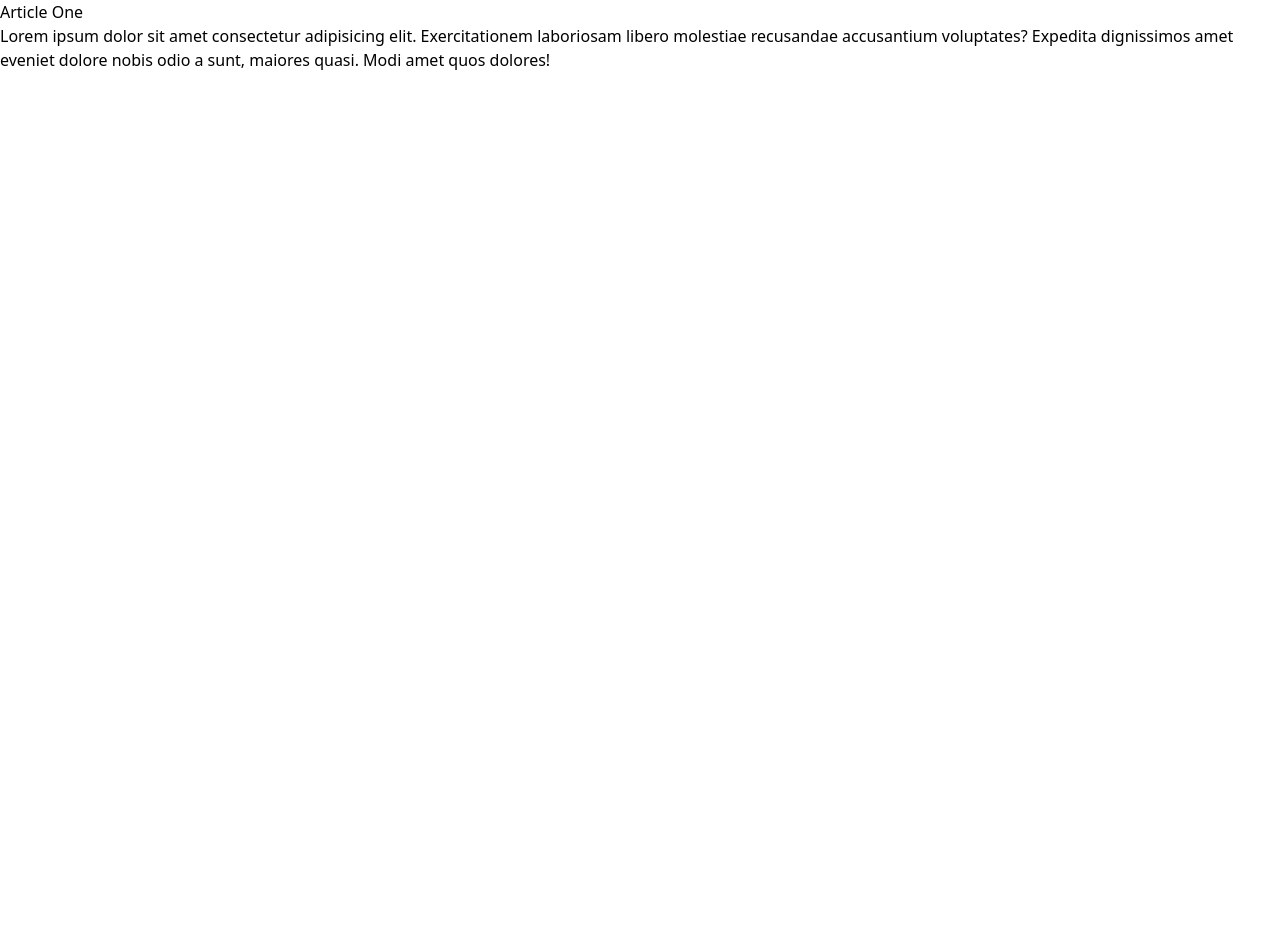
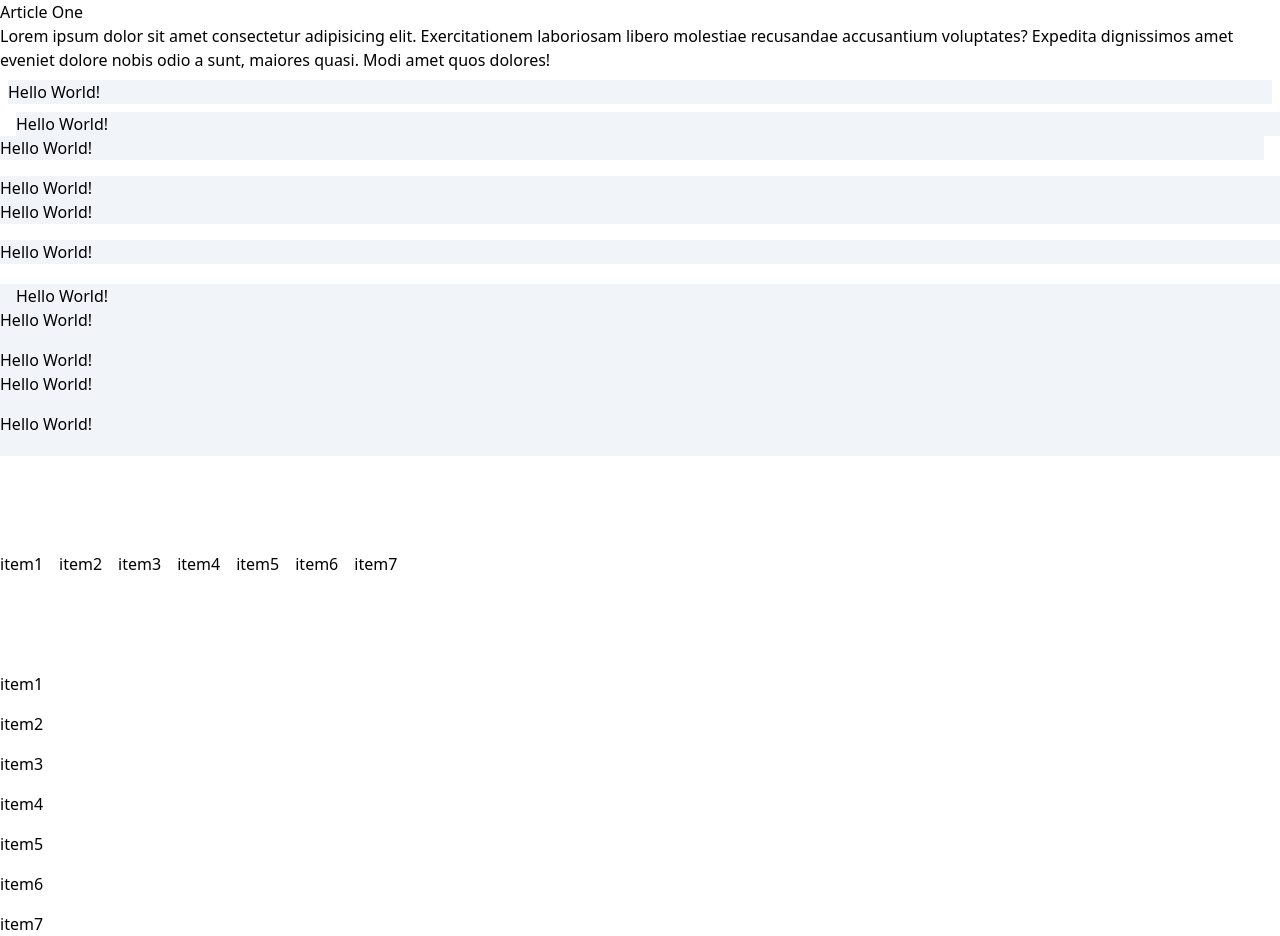
Before and after one commit to montejododger/tailwind-practice, a website: page tailwind-sandbox/tailwind-sandbox-starter/03-container-spacing/index.html in a window 1280 px wide. Before the commit the page ends 800 px from the top, so only its background shows below. Drawn offline with nearby package versions, Linux system fonts and the light colour scheme.

Commit message:
container-spacing

```diff
--- a/tailwind-sandbox/tailwind-sandbox-starter/03-container-spacing/index.html
+++ b/tailwind-sandbox/tailwind-sandbox-starter/03-container-spacing/index.html
@@ -9,7 +9,7 @@
   </head>
   <body>
     <!-- Container -->
-    <div>
+    <div class="container mx-auto">
       <article>
         <h3>Article One</h3>
         <p>
@@ -21,12 +21,40 @@
       </article>
 
       <!-- Margin -->
-
+      <div class="bg-slate-100 m-2">Hello World!</div>
+      <div class="bg-slate-100 ml-4">Hello World!</div>
+      <div class="bg-slate-100 mr-4">Hello World!</div>
+      <div class="bg-slate-100 mt-4">Hello World!</div>
+      <div class="bg-slate-100 mb-4">Hello World!</div>
+      <div class="bg-slate-100 mb-[20px]">Hello World!</div>
       <!-- Padding -->
 
+      <div class="bg-slate-100 pl-4">Hello World!</div>
+      <div class="bg-slate-100 pr-4">Hello World!</div>
+      <div class="bg-slate-100 pt-4">Hello World!</div>
+      <div class="bg-slate-100 pb-4">Hello World!</div>
+      <div class="bg-slate-100 pb-[20px]">Hello World!</div>
+
       <!-- Space Between X -->
+      <div class="flex mt-24 space-x-4">
+        <div>item1</div>
+        <div>item2</div>
+        <div>item3</div>
+        <div>item4</div>
+        <div>item5</div>
+        <div>item6</div>
+        <div>item7</div>
+      </div>
+      <!-- Space Between Y -->
+      <div class="flex flex-col mt-24 space-y-4">
+        <div>item1</div>
+        <div>item2</div>
+        <div>item3</div>
+        <div>item4</div>
+        <div>item5</div>
+        <div>item6</div>
+        <div>item7</div>
 
-      <!-- Space Between Y -->
     </div>
   </body>
 </html>
```
Also changed, not shown: tailwind-sandbox/tailwind-sandbox-starter/02-colors/index.html (+5 -4 lines).
